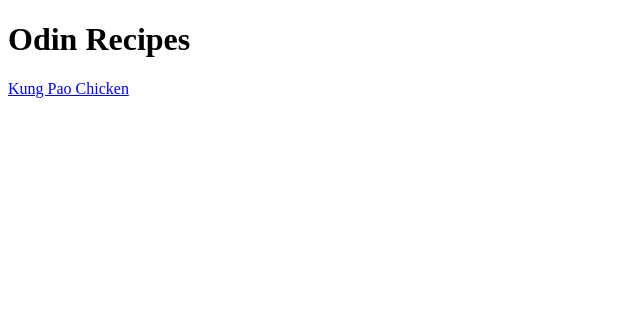
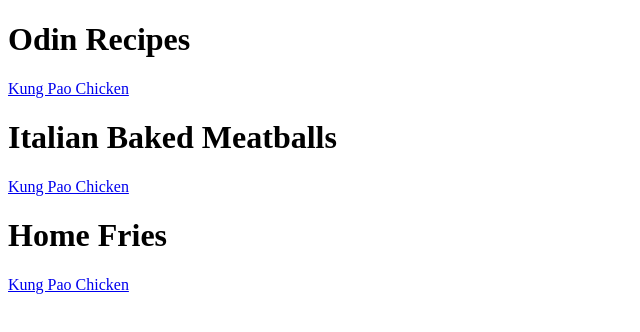
Before and after one commit to FarmerGPSY/odin-recipes, a plain HTML site: page index.html in a window 1280 px wide. Shown: the whole page, without its empty margins (0-640 px from the left). Drawn offline with Linux system fonts and the light colour scheme.

Commit message:
Updated index to include new recipes

```diff
--- a/index.html
+++ b/index.html
@@ -9,5 +9,9 @@
 <body>
     <h1>Odin Recipes</h1>
     <a href="./recipes/kung-pao-chicken.html">Kung Pao Chicken</a>
+    <h1>Italian Baked Meatballs</h1>
+    <a href="./recipes/meatballs.html">Kung Pao Chicken</a>
+    <h1>Home Fries</h1>
+    <a href="./recipes/fries.html">Kung Pao Chicken</a>
 </body>
 </html>
```
